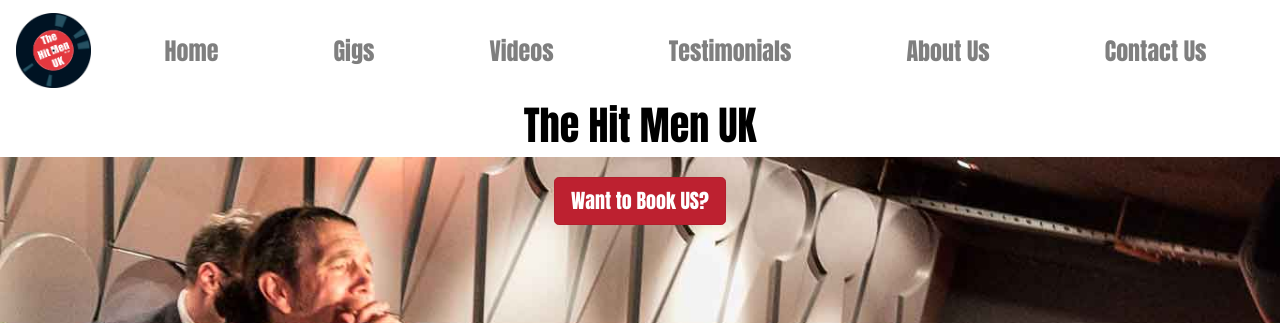
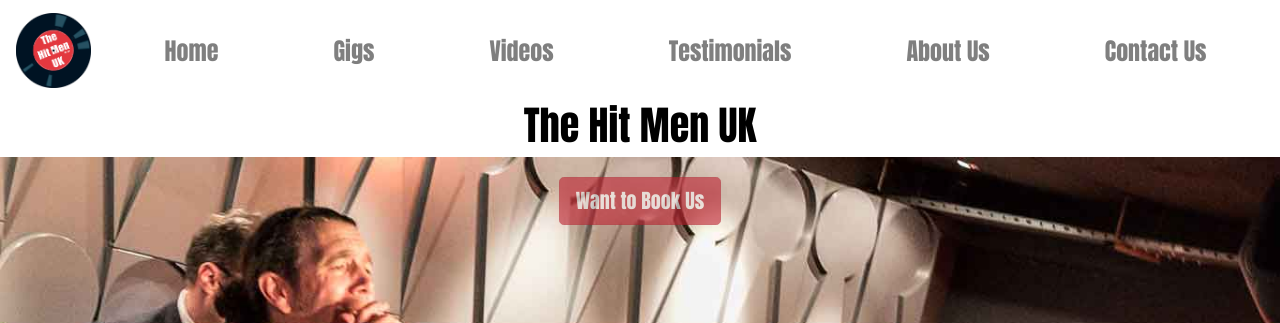
Before and after one commit to Code-Institute-Submissions/milestoneonehitmenuk, a plain HTML site: page index.html in a window 1280 px wide. Shown: the top 323 px of the page. Drawn offline with nearby package versions, Linux system fonts and the light colour scheme.

Commit message:
final final

```diff
--- a/assets/css/style.css
+++ b/assets/css/style.css
@@ -111,6 +111,7 @@ header{
 .btn{
     font-family: Impact,'Arial Narrow Bold', sans-serif;
     position: relative;
+    opacity: .6;
 
 }
 
--- a/index.html
+++ b/index.html
@@ -52,7 +52,7 @@
             <div class="homeheight">
                 <div class="container-fluid homesmall home">
                     <div class="row justify-content-center align-items-center btnpadding ">
-                        <a href="contactus.html" class="btn btn-danger btn-lg active" role="button" aria-pressed="true"> Want to Book US?</a>
+                        <a href="contactus.html" class="btn btn-danger btn-lg active" role="button" aria-pressed="true"> Want to Book Us</a>
                     </div>
 
 
```
Also changed, not shown: contactus.html (+1 -1 lines).
